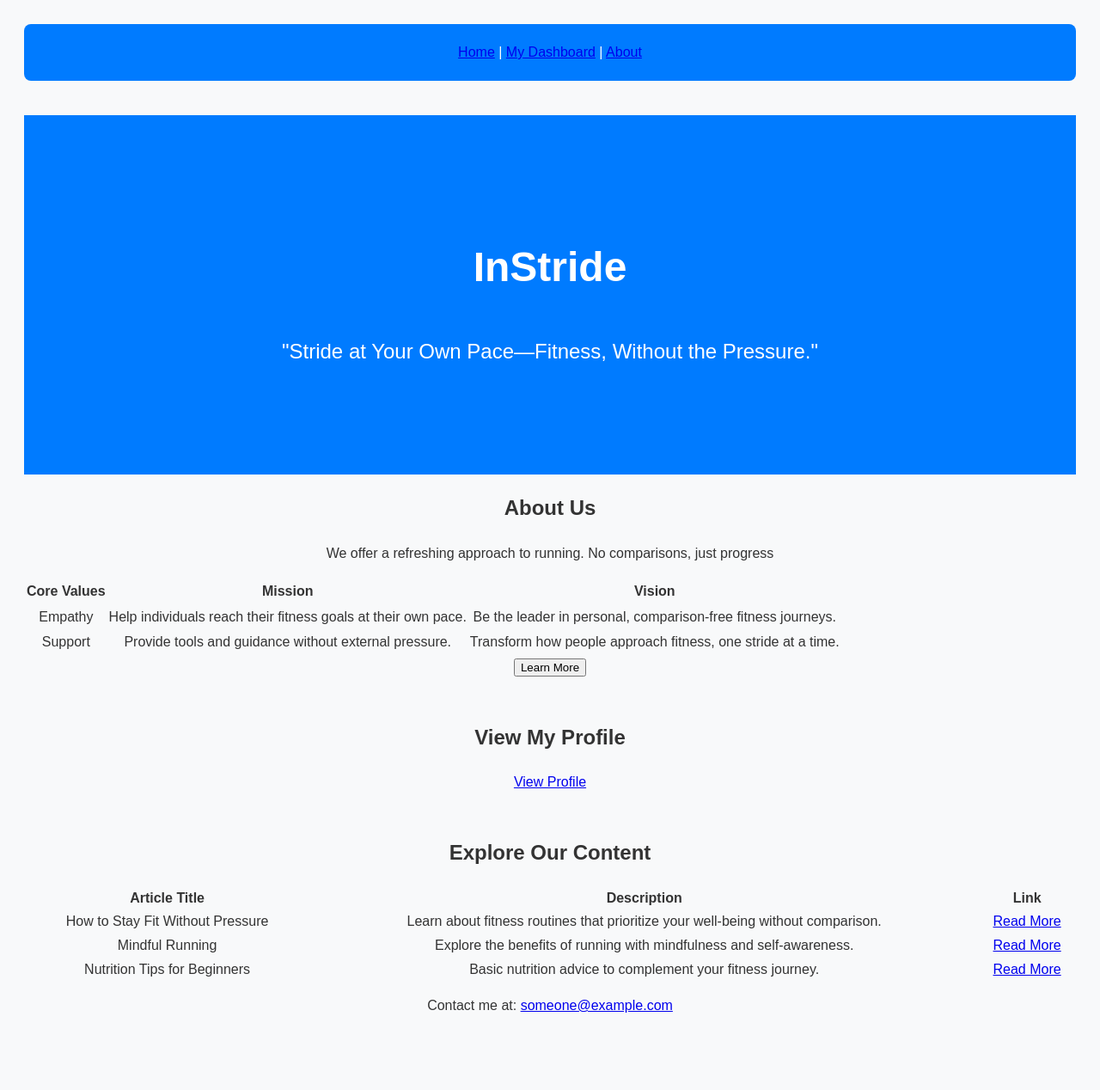
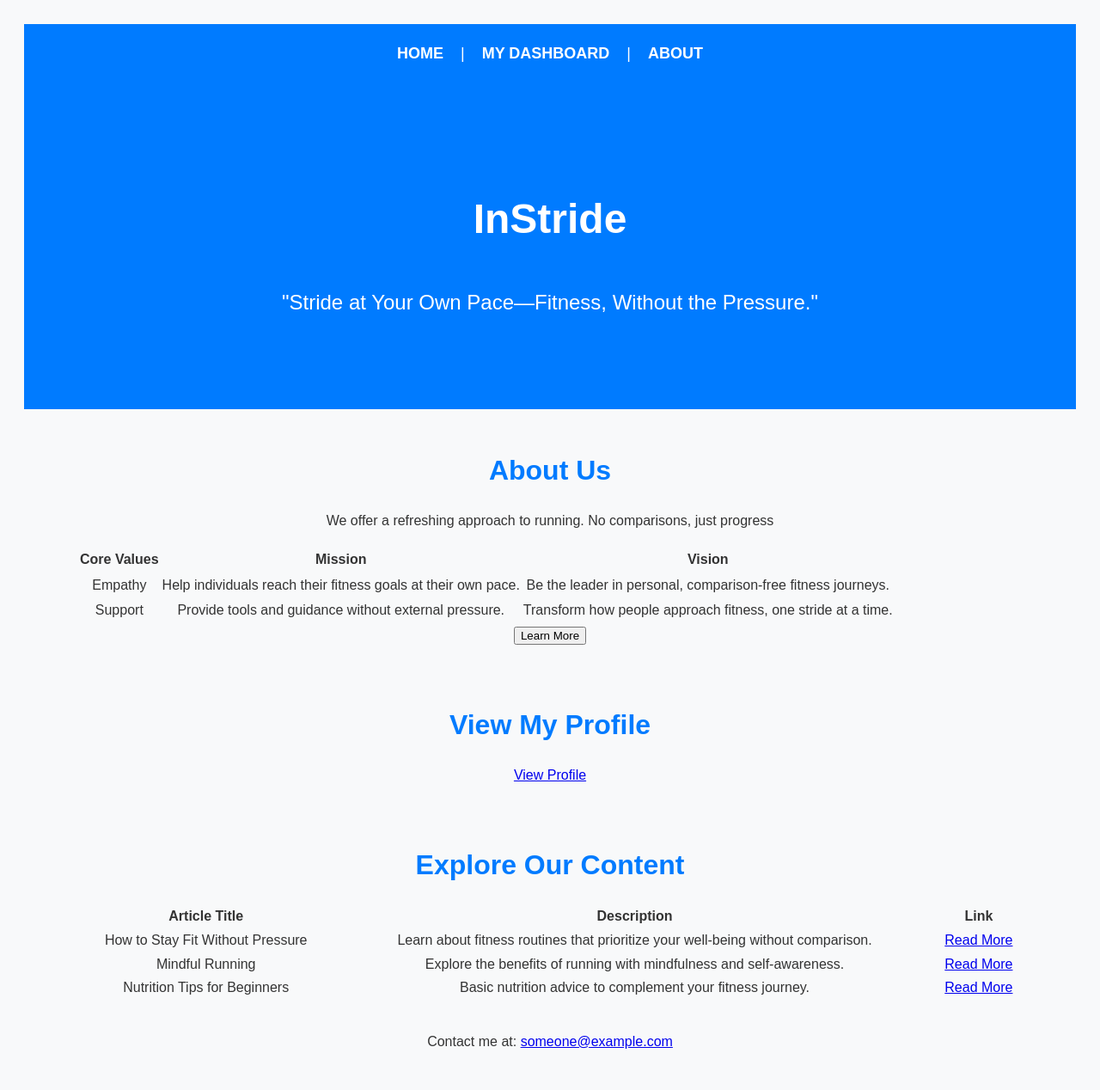
Before and after one commit to EmmaLond/Final_Project, a PHP site: page / in a window 1280 px wide. Shown: the whole page at 86% size. Before the commit the page ends 1178 px from the top, so only its background shows below. Run offline with PHP 8.4, Linux system fonts and the light colour scheme.

Commit message:
styles wip

```diff
--- a/index.html
+++ b/index.html
@@ -57,7 +57,7 @@
         </section>
 
         <section class="content">
-            <div class="section-content"></div>
+            <div class="section-content">
             <h2>Explore Our Content</h2>
             <table>
                 <tr>
@@ -80,6 +80,7 @@
                 <td><a href="#">Read More</a></td>
             </tr>
             </table>
+            </div>
         </section>
 
 
--- a/styles.css
+++ b/styles.css
@@ -10,15 +10,29 @@ body {
 header{
     background-color: #007bff;
     color: white;
-    padding: 20px;
-    margin-bottom: 40px;
-    border-radius: 8px;
+    padding: 20px 0;
   }
+
+header nav {
+    font-size: 18px;
+}
+
+header nav a {
+    color: white;
+  text-decoration: none;
+  margin: 0 15px;
+  font-weight: bold;
+  text-transform: uppercase;
+}
+
+header nav a:hover {
+    text-decoration: underline;
+}
 
 .hero {
     background-color: #007bff;
     color: white;
-    padding: 100px 0;
+    padding: 80px 0;
   }
 
 .hero h1 {
@@ -29,10 +43,19 @@ header{
 .hero h3 {
     font-size: 24px;
     font-weight: 400;
+    margin-top: 10px
   }
 
-.user{
-    margin: 50px 0;
+.section-content{
+    max-width: 1100px;
+    margin: 0 auto;
+    padding: 20px;
+}
+
+h2 {
+    font-size: 32px;
+    color: #007bff;
+    margin-bottom: 20px;
 }
 
 .user table {
```
